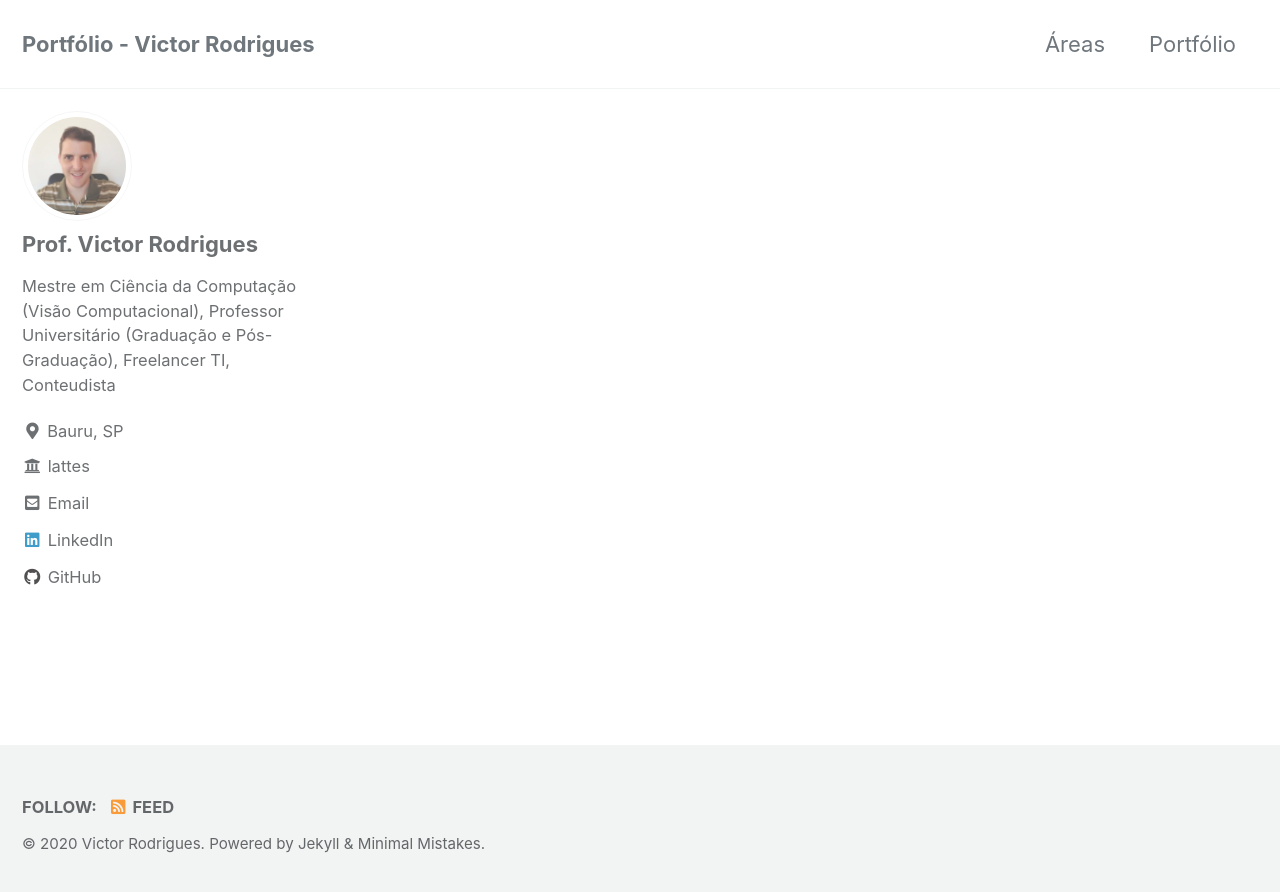
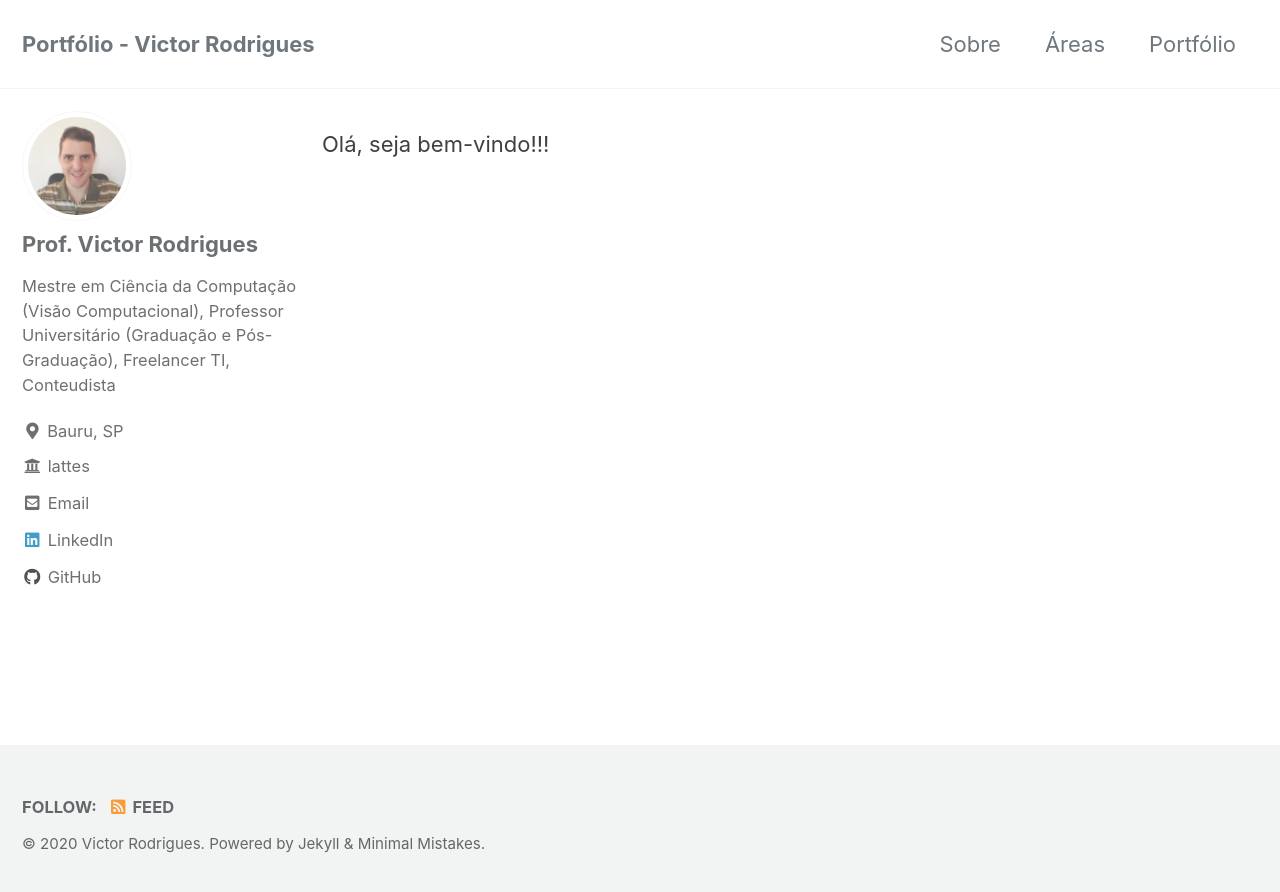
Before and after one commit to victorrodrigues20/victorrodrigues20.github.io, a Jekyll site: the page built from index.html, in a window 1280 px wide. Shown: the top 892 px of the page. Built offline with Jekyll 4.4.1, drawn with Linux system fonts in a browser that asks for light colours; cached includes are drawn as plain includes; the list of posts is cut into pages by our own code.

```diff
--- a/_data/navigation.yml
+++ b/_data/navigation.yml
@@ -1,4 +1,6 @@
 main:
+  - title: "Sobre"
+    url: /about/
   - title: "Áreas"
     url: /areas/
   - title: "Portfólio"
--- a/_layouts/home.html
+++ b/_layouts/home.html
@@ -2,8 +2,7 @@
 layout: archive
 ---
 
-{{ about }}
-<!-- {{ content }} -->
+{{ content }}
 
 <!-- <h3 class="archive__subtitle">{{ site.data.ui-text[site.locale].recent_posts | default: "Recent Posts" }}</h3>
 
--- a/index.html
+++ b/index.html
@@ -2,3 +2,5 @@
 layout: home
 author_profile: true
 ---
+
+Olá, seja bem-vindo!!!
```
Also changed, not shown: _pages/about.md (+1 -1 lines).
